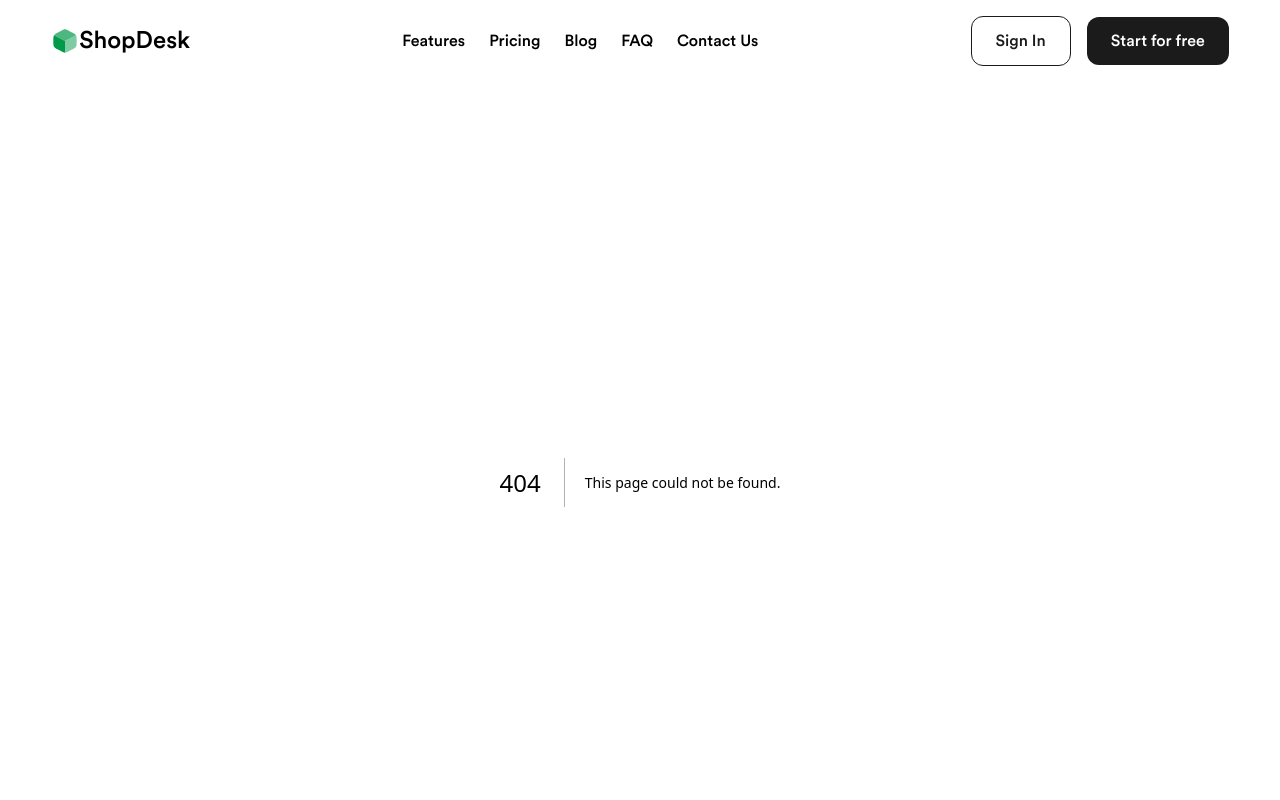
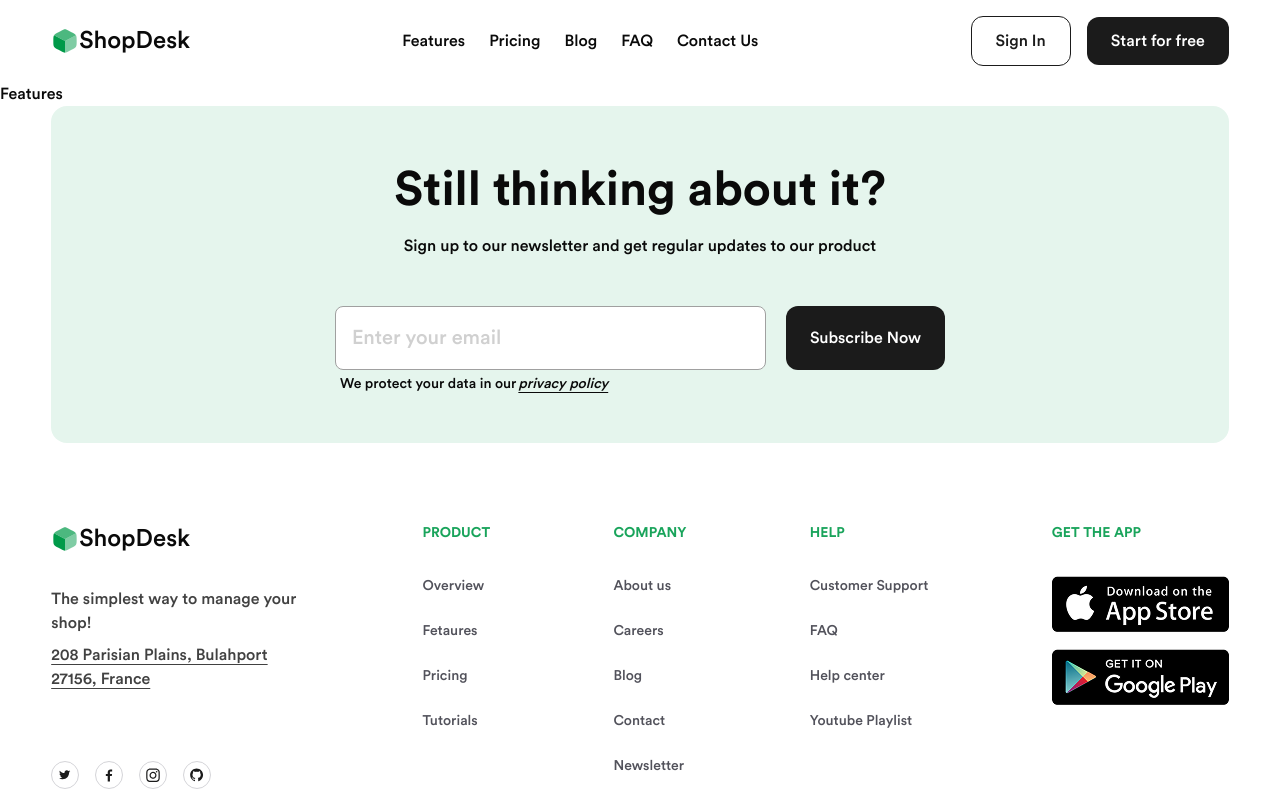
Before and after one commit to ukponotitus/shopdesk-fe, a Next.js app: page /features in a window 1280 px wide. Before the commit this address had no page. Shown: the top 800 px of the page. Built offline with nearby package versions, Linux system fonts and the light colour scheme.

Commit message:
feat: add features route

```diff
--- /dev/null
+++ b/app/features/page.tsx
@@ -0,0 +1,9 @@
+import React from 'react'
+
+const Page = () => {
+  return (
+    <div>Features</div>
+  )
+}
+
+export default Page
```
